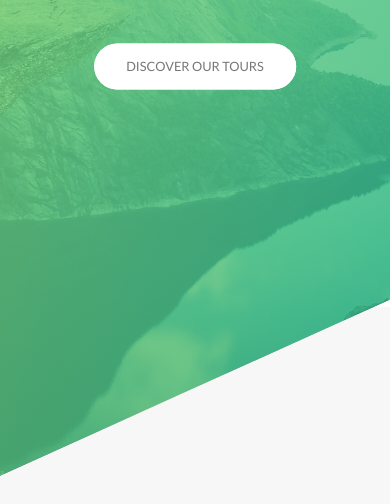
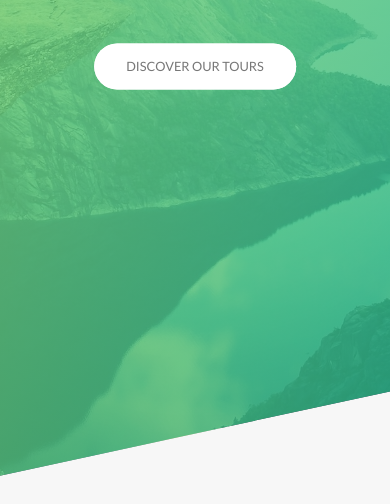
Before and after one commit to vahid-bagh3ri/NaTours, a website: page index.html in a window 390 px wide. Shown: the part 326-830 px from the top of the page. Drawn offline with Linux system fonts and the light colour scheme.

Commit message:
Writing Media Queries - Base, Typography and Layout

```diff
--- a/sass/abstracts/_mixins.scss
+++ b/sass/abstracts/_mixins.scss
@@ -24,8 +24,8 @@
 
 $breakpoint argument choices:
 - phone
-- tap-port
-- tap-desktop
+- tab-port
+- tab-desktop
 - big-desktop
 
 order: base + typography > general layout + grid> page layout > components
@@ -40,13 +40,13 @@ order: base + typography > general layout + grid> page layout > components
       @content;
     }
   }
-  @if $breakpoint == tap-port {
+  @if $breakpoint == tab-port {
     //900px
     @media (max-width: 56.25em) {
       @content;
     }
   }
-  @if $breakpoint == tap-desktop {
+  @if $breakpoint == tab-desktop {
     //1200px
     @media (max-width: 75em) {
       @content;
--- a/sass/base/_base.scss
+++ b/sass/base/_base.scss
@@ -15,7 +15,7 @@ html {
     font-size: 56.25%; //1rem = 9px, 9/16px = 56.25%
   }
 
-  @include respond(tap-port) {
+  @include respond(tab-port) {
     // width< 900?
     font-size: 50%; //1rem = 8px, 8/16px = 50%
   }
@@ -28,7 +28,7 @@ body {
   box-sizing: border-box;
   padding: 3rem;
 
-  @include respond(tap-port) {
+  @include respond(tab-port) {
     padding: 0;
   }
 }
--- a/sass/base/_typography.scss
+++ b/sass/base/_typography.scss
@@ -22,7 +22,7 @@ body {
     animation-duration: 1s;
     animation-timing-function: ease-out;
 
-    @include respond(phone){
+    @include respond(phone) {
       letter-spacing: 1rem;
       font-size: 5rem;
     }
@@ -40,10 +40,9 @@ body {
     letter-spacing: 1.75rem;
     animation: moveInRight 1s ease-out;
 
-    @include respond(phone){
-      letter-spacing: .5rem;
+    @include respond(phone) {
+      letter-spacing: 0.5rem;
     }
-
   }
 }
 
@@ -62,11 +61,11 @@ body {
   letter-spacing: 0.2rem;
   transition: all 0.2s;
 
-  @include respond(tab-port){
+  @include respond(tab-port) {
     font-size: 3rem;
   }
 
-  @include respond(phone){
+  @include respond(phone) {
     font-size: 2.5rem;
   }
 
--- a/sass/layout/_footer.scss
+++ b/sass/layout/_footer.scss
@@ -3,6 +3,10 @@
   padding: 10rem 0;
   font-size: 1.4rem;
   color: $color-grey-light-1;
+
+  @include respond(tab-port) {
+    padding: 8rem 0;
+  }
 
   &__logo-box {
     text-align: center;
@@ -16,6 +20,11 @@
     border-top: 1px solid $color-grey-dark;
     padding-top: 2rem;
     display: inline-block;
+
+    @include respond(tab-port) {
+      width: 100%;
+      text-align: center;
+    }
   }
   &__list {
     list-style: none;
@@ -49,5 +58,10 @@
     padding-top: 2rem;
     width: 80%;
     float: right;
+
+    @include respond(tab-port) {
+      width: 100%;
+      float: none;
+    }
   }
 }
--- a/sass/layout/_grid.scss
+++ b/sass/layout/_grid.scss
@@ -8,6 +8,11 @@
     @include respond(tab-port) {
       margin-bottom: $gutter-vertical-small;
     }
+  }
+
+  @include respond(tab-port) {
+    max-width: 50rem;
+    padding: 0 3rem;
   }
 
   @include clearfix;
--- a/sass/layout/_header.scss
+++ b/sass/layout/_header.scss
@@ -12,6 +12,10 @@
   -webkit-clip-path: polygon(0 0, 100% 0, 100% 78%, 0 100%);
   clip-path: polygon(0 0, 100% 0, 100% 78%, 0 100%);
 
+  @include respond(phone) {
+    -webkit-clip-path: polygon(0 0, 100% 0, 100% 85vh, 0 100%);
+    clip-path: polygon(0 0, 100% 0, 100% 85vh, 0 100%);
+  }
   &__logo-box {
     position: absolute;
     top: 4rem;
--- a/sass/layout/_navigation.scss
+++ b/sass/layout/_navigation.scss
@@ -14,6 +14,15 @@
     box-shadow: 0 1rem 3rem rgba($color-black, 0.1);
     text-align: center;
     cursor: pointer;
+
+    @include respond(tab-port) {
+      top: 4.5rem;
+      right: 4.5rem;
+    }
+    @include respond(phone) {
+      top: 3rem;
+      right: 3rem;
+    }
   }
   &__background {
     height: 6rem;
@@ -30,7 +39,14 @@
     transition: transform 0.8s cubic-bezier(0.86, 0, 0.07, 1);
     z-index: 1000;
 
-    // transform: scale(80);
+    @include respond(tab-port) {
+      top: 4.5rem;
+      right: 4.5rem;
+    }
+    @include respond(phone) {
+      top: 3.5rem;
+      right: 3.5rem;
+    }
   }
   &__nav {
     height: 100vh;
```
Also changed, not shown: css/style.css.
